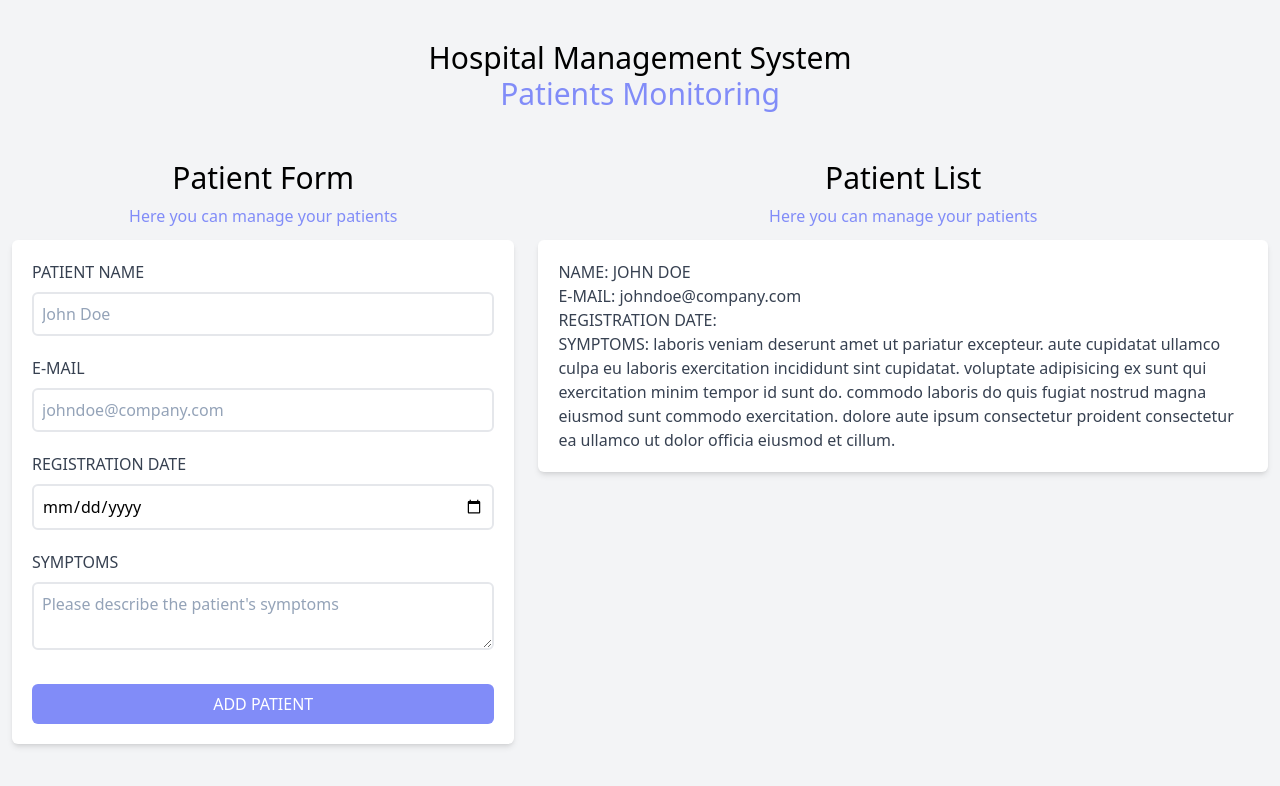
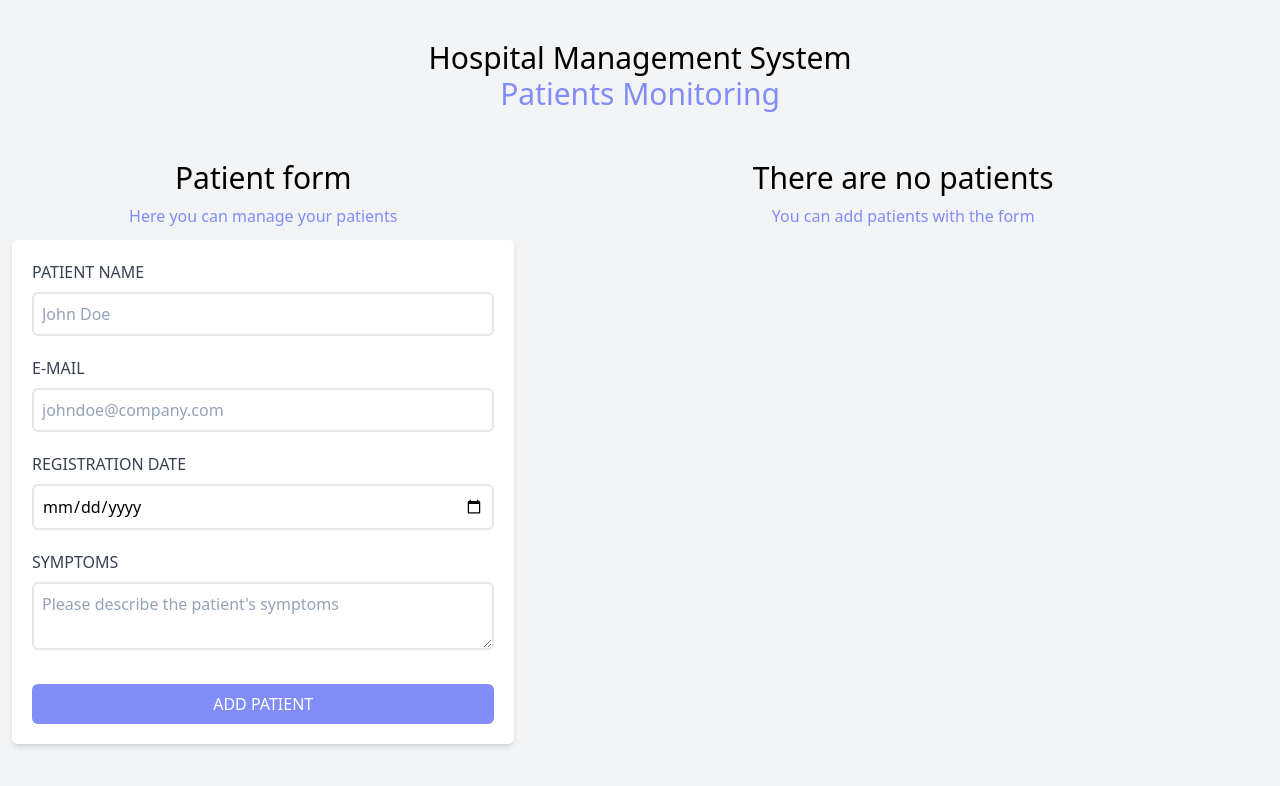
Before and after one commit to lopezisla/react-hospital, a React (Vite) app: page / in a window 1280 px wide. Shown: the top 786 px of the page. Built offline with nearby package versions, Linux system fonts and the light colour scheme.

Commit message:
feat: add msg if there are no patients

```diff
--- a/src/components/Patient.jsx
+++ b/src/components/Patient.jsx
@@ -1,26 +1,18 @@
-const Patient = () => {
+const Patient = ({ patient }) => {
+  const { name, email, date, symptoms } = patient;
   return (
     <div className="bg-white shadow-md rounded-md py-5 px-5 m-3">
       <p className="text-gray-700 font-medium uppercase">
-        Name: <span className="font-normal">John Doe</span>
+        Name: <span className="font-normal">{name}</span>
       </p>
       <p className="text-gray-700 font-medium uppercase">
-        E-mail:{" "}
-        <span className="font-normal lowercase">johndoe@company.com</span>
+        E-mail: <span className="font-normal lowercase">{email}</span>
       </p>
       <p className="text-gray-700 font-medium uppercase">
-        Registration Date: <span className="font-normal"></span>
+        Registration Date: <span className="font-normal">{date}</span>
       </p>
       <p className="text-gray-700 font-medium uppercase">
-        Symptoms:{" "}
-        <span className="font-normal lowercase">
-          Laboris veniam deserunt amet ut pariatur excepteur. Aute cupidatat
-          ullamco culpa eu laboris exercitation incididunt sint cupidatat.
-          Voluptate adipisicing ex sunt qui exercitation minim tempor id sunt
-          do. Commodo laboris do quis fugiat nostrud magna eiusmod sunt commodo
-          exercitation. Dolore aute ipsum consectetur proident consectetur ea
-          ullamco ut dolor officia eiusmod et cillum.{" "}
-        </span>
+        Symptoms: <span className="font-normal lowercase">{symptoms}</span>
       </p>
     </div>
   );
--- a/src/components/PatientForm.jsx
+++ b/src/components/PatientForm.jsx
@@ -7,6 +7,11 @@ const PatientForm = ({ patients, setPatients }) => {
   const [symptoms, setSymptoms] = useState("");
   const [error, setError] = useState(false);
 
+  const idGenerator=()=>{
+    const random=Math.random().toString(36).substring(2);
+    const date=Date.now().toString(36)
+    return random + date
+  }
   const handleSubmit = (e) => {
     e.preventDefault();
     if ([name, email, date, symptoms].includes("")) {
@@ -20,6 +25,7 @@ const PatientForm = ({ patients, setPatients }) => {
       email,
       date,
       symptoms,
+      id: idGenerator()
     };
 
     setPatients([...patients, patientObject]);
@@ -31,7 +37,7 @@ const PatientForm = ({ patients, setPatients }) => {
 
   return (
     <div className="md:w-1/2 lg:w-2/5 mx-3">
-      <h2 className="font-medium text-3xl text-center">Patient Form</h2>
+      <h2 className="font-medium text-3xl text-center">Patient form</h2>
       <p className="font-medium text-center mt-2 mb-3 text-indigo-400">
         Here you can manage your patients
       </p>
--- a/src/components/PatientList.jsx
+++ b/src/components/PatientList.jsx
@@ -1,14 +1,30 @@
 import Patient from "./Patient";
-const PatientList = () => {
+const PatientList = ({ patients }) => {
+  console.log(patients);
   return (
     <div className="md:w-1/2 lg:w-3/5 md:h-screen">
-      <h2 className="font-medium text-3xl text-center">Patient List</h2>
-      <p className="font-medium text-center mt-2 mb-3 text-indigo-400">
-        Here you can manage your patients
-      </p>
-      <div>
-        <Patient />
-      </div>
+      {patients && patients.length ? (
+        <>
+          <h2 className="font-medium text-3xl text-center">Patient List</h2>
+          <p className="font-medium text-center mt-2 mb-3 text-indigo-400">
+            Here you can see the information of your patients
+          </p>
+          <div>
+            {patients.map((patient, index) => (
+              <Patient key={patient.id} patient={patient} />
+            ))}
+          </div>
+        </>
+      ) : (
+        <>
+          <h2 className="font-medium text-3xl text-center">
+            There are no patients
+          </h2>
+          <p className="font-medium text-center mt-2 mb-3 text-indigo-400">
+            You can add patients with the form
+          </p>
+        </>
+      )}
     </div>
   );
 };
```
